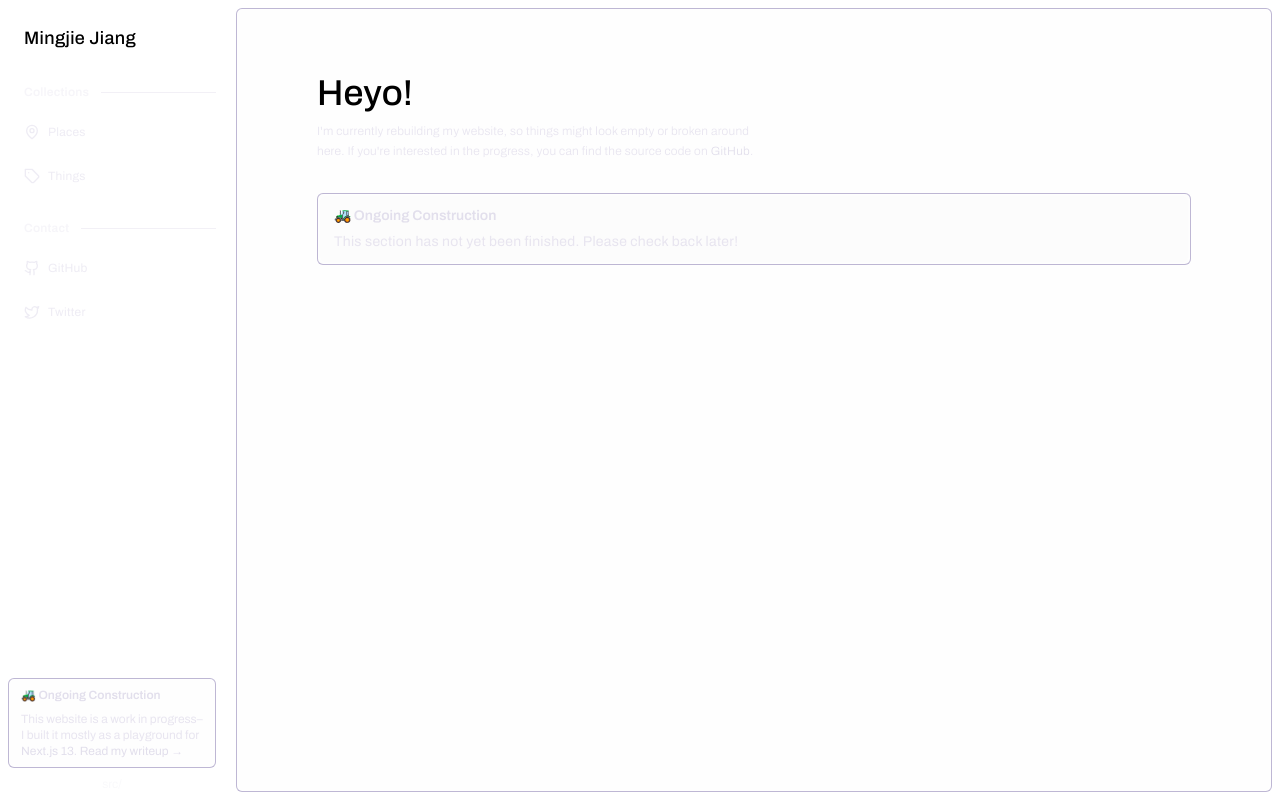
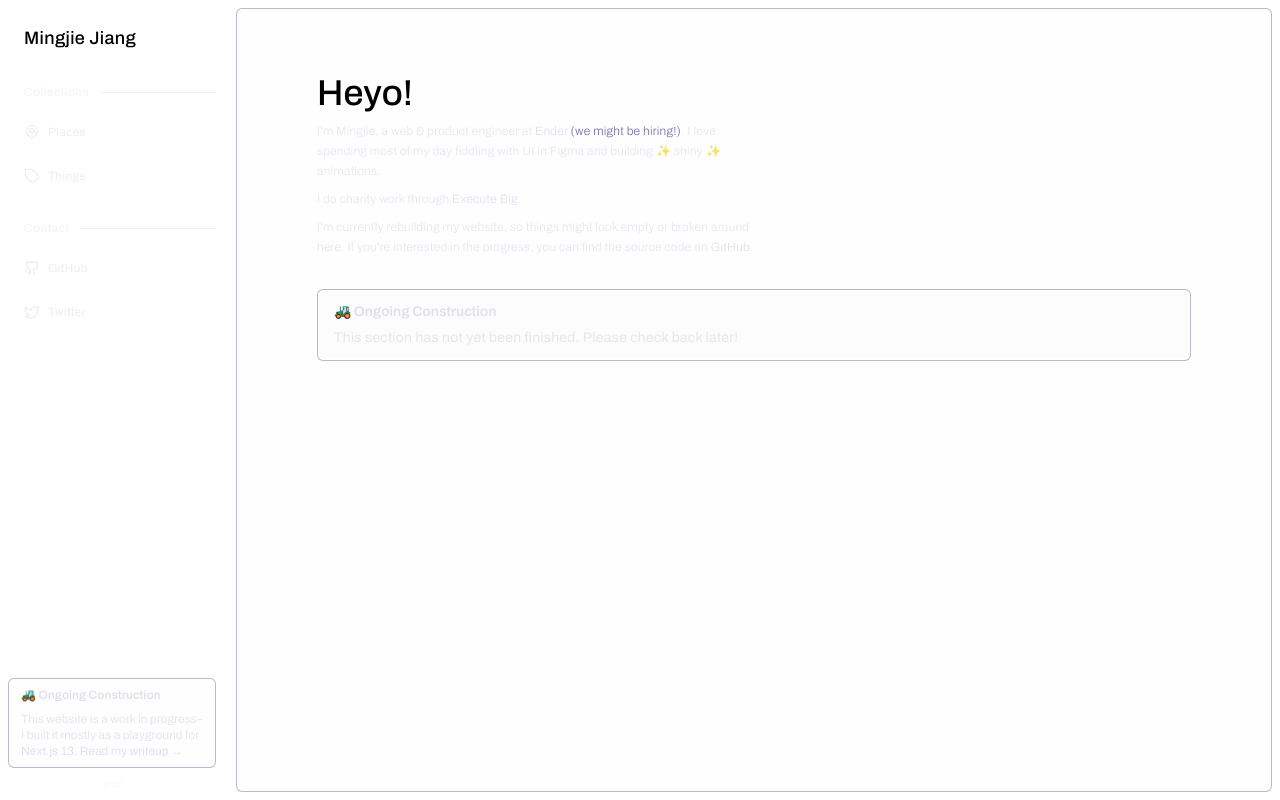
Before and after one commit to itsmingjie/mingjie.dev, a Next.js app: page / in a window 1280 px wide. Built offline with nearby package versions, Linux system fonts and the light colour scheme; no server answers.

Commit message:
homepage

```diff
--- a/app/page.tsx
+++ b/app/page.tsx
@@ -6,6 +6,30 @@ const Page = (): JSX.Element => {
     <div className="flex flex-col gap-8">
       <div className="flex flex-col gap-2">
         <h1 className="text-4xl font-medium">Heyo!</h1>
+        <p className="max-w-md text-xs font-light leading-5 tracking-wide text-light/80">
+          I'm Mingjie, a web & product engineer at{" "}
+          <Link
+            href="https://www.crunchbase.com/organization/ender-3c26"
+            external
+            className="hover:underline text-light"
+          >
+            Ender
+          </Link>{" "}
+          <span className="text-hint">(we might be hiring!)</span>. I love
+          spending most of my day fiddling with UI in Figma and building ✨
+          shiny ✨ animations.
+        </p>
+        <p className="max-w-md text-xs font-light leading-5 tracking-wide text-light/80">
+          I do charity work through{" "}
+          <Link
+            href="https://executebig.org"
+            external
+            className="hover:underline text-light"
+          >
+            Execute Big
+          </Link>
+          .
+        </p>
         <p className="max-w-md text-xs font-light leading-5 tracking-wide text-light/80">
           I'm currently rebuilding my website, so things might look empty or
           broken around here. If you're interested in the progress, you can find
```
